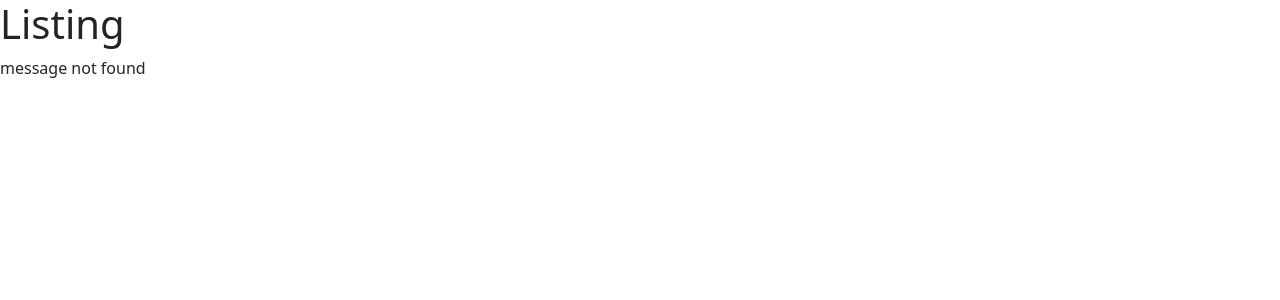
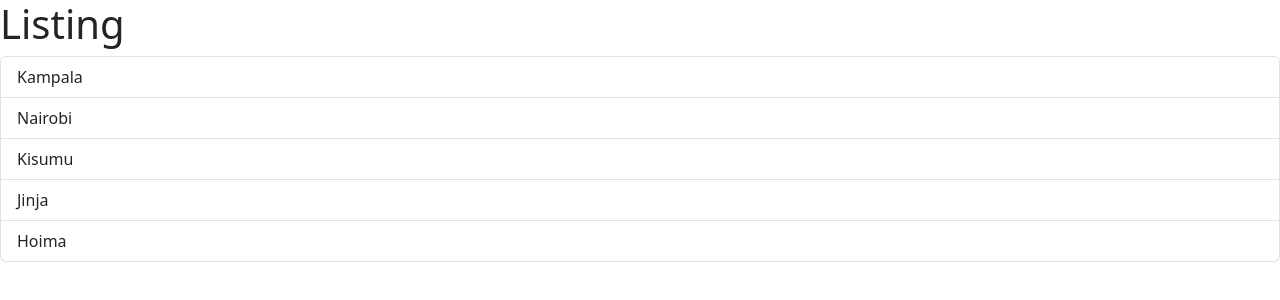
Before and after one commit to keithunt-35/react-with-mosh, a React (Vite) app: page / in a window 1280 px wide. Before the commit this address had no page. Shown: the top 300 px of the page. Built offline with nearby package versions, Linux system fonts and the light colour scheme.

Commit message:
event handling

```diff
--- a/src/components/ListGroup.tsx
+++ b/src/components/ListGroup.tsx
@@ -2,18 +2,20 @@ import { Fragment } from "react/jsx-runtime";
 
 function ListGroup() {
   let item = ["Kampala", "Nairobi", "Kisumu", "Jinja", "Hoima"];
-  item =[];
-  const getMessage =()=>{
-    return item.length === 0 ? <p>message not found</p>: null;;
-}
 
   return (
     <Fragment>
       <h1>Listing</h1>
-      {getMessage()}
+      {item.length === 0 && <p>message not found</p>}
       <ul className="list-group">
         {item.map((item) => (
-          <li key={item}>{item}</li>
+          <li
+            className="list-group-item"
+            key={item}
+            onClick={() => console.log(item)}
+          >
+            {item}
+          </li>
         ))}
       </ul>
     </Fragment>
```
